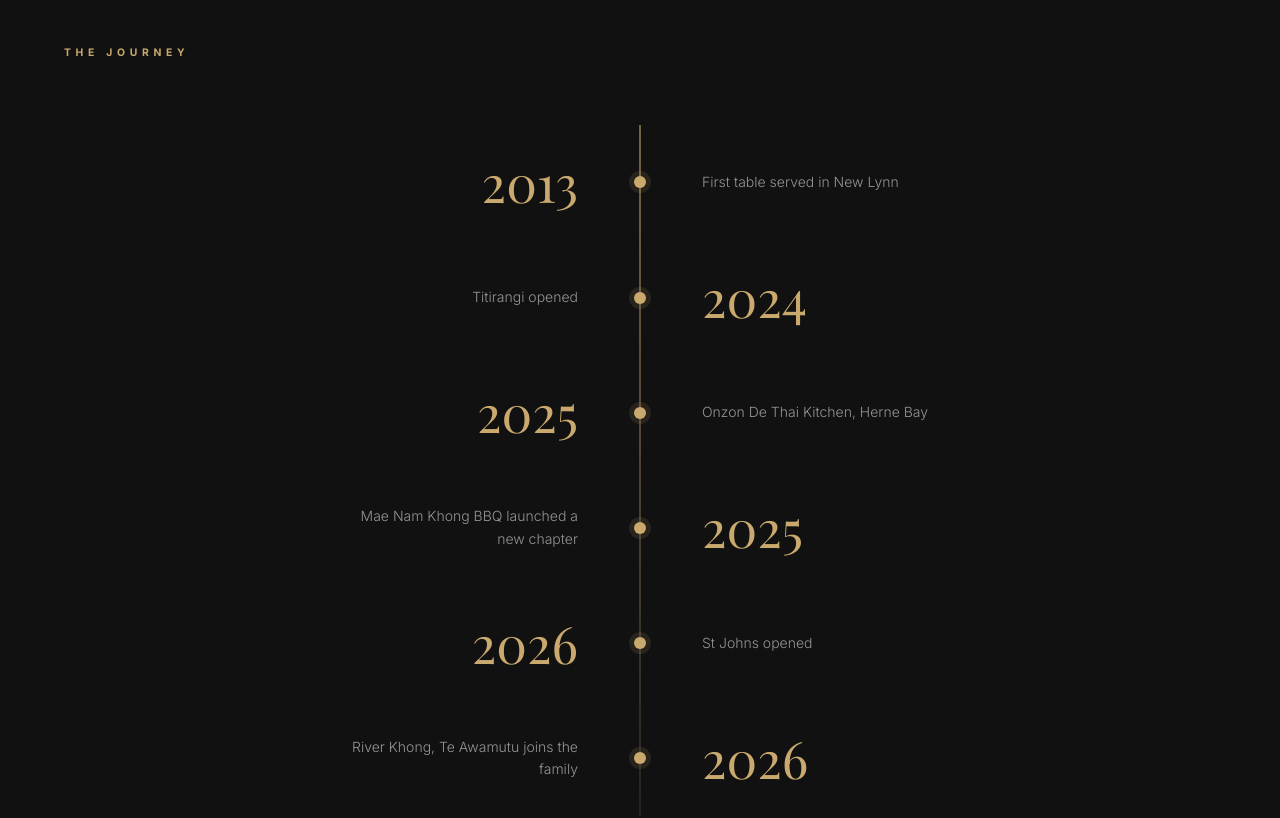
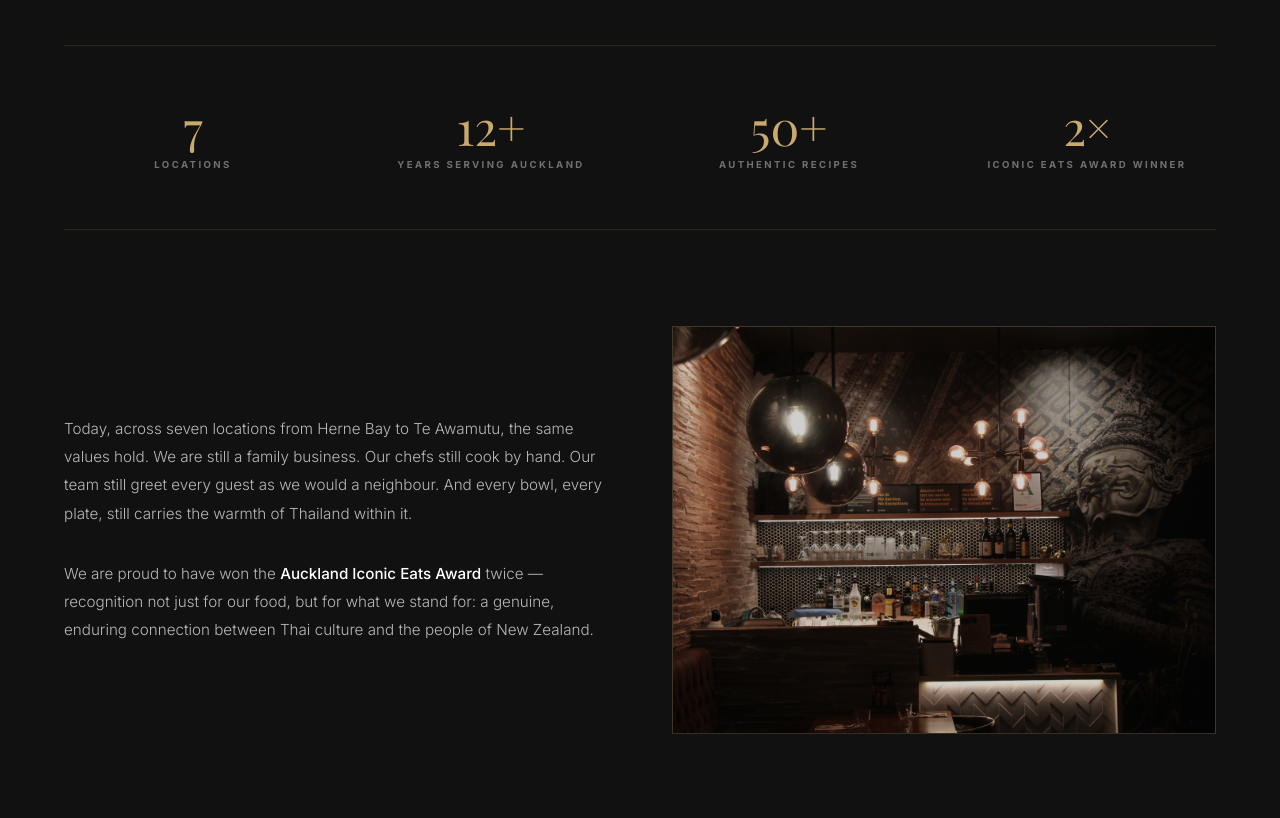
Before and after one commit to poploc-c/Maenamkhong, a Next.js app: page / in a window 1280 px wide. Shown: the part 5240-6058 px from the top of the page. Built offline with nearby package versions, Linux system fonts and the light colour scheme.

Commit message:
Remove timeline section from OurStory
Removed milestones timeline and related logic from OurStory component.

```diff
--- a/app/components/OurStory.tsx
+++ b/app/components/OurStory.tsx
@@ -3,15 +3,6 @@
 import { useEffect, useRef } from "react";
 import Image from "next/image";
 import { blurDataURL } from "../lib/shimmer";
-
-const milestones = [
-  { year: "2013", label: "First table served in New Lynn" },
-  { year: "2024", label: "Titirangi opened" },
-  { year: "2025", label: "Onzon De Thai Kitchen, Herne Bay" },
-  { year: "2025", label: "Mae Nam Khong BBQ launched a new chapter" },
-  { year: "2026", label: "St Johns opened" },
-  { year: "2026", label: "River Khong, Te Awamutu joins the family" },
-];
 
 const stats = [
   { value: "7", label: "Locations" },
@@ -21,25 +12,8 @@ const stats = [
 ];
 
 export default function OurStory() {
-  const lineRef = useRef<HTMLDivElement>(null);
   const statsRef = useRef<HTMLDivElement>(null);
   const statsAnimated = useRef(false);
-
-  useEffect(() => {
-    const el = lineRef.current;
-    if (!el) return;
-    const observer = new IntersectionObserver(
-      ([entry]) => {
-        if (entry.isIntersecting) {
-          el.classList.add("story-line-active");
-          observer.unobserve(el);
-        }
-      },
-      { threshold: 0.2 }
-    );
-    observer.observe(el);
-    return () => observer.disconnect();
-  }, []);
 
   useEffect(() => {
     const container = statsRef.current;
@@ -175,100 +149,6 @@ export default function OurStory() {
           </div>
         </div>
 
-        {/* Alternating editorial timeline */}
-        <div className="mb-24 lg:mb-32">
-          <p
-            className="text-[0.65rem] uppercase tracking-[0.45em] font-bold mb-16 reveal-on-scroll"
-            style={{ color: "#C9A96E" }}
-          >
-            The Journey
-          </p>
-
-          <div className="relative">
-            {/* Center spine — desktop only */}
-            <div
-              className="absolute left-1/2 top-0 bottom-0 w-px bg-white/10 hidden lg:block"
-              style={{ transform: "translateX(-50%)" }}
-            />
-            <div
-              ref={lineRef}
-              className="story-line absolute left-1/2 top-0 w-px hidden lg:block"
-              style={{
-                height: 0,
-                transform: "translateX(-50%)",
-                background: "linear-gradient(to bottom, #C9A96E, rgba(201,169,110,0.1))",
-              }}
-            />
-
-            {milestones.map((m, i) => {
-              const isLeft = i % 2 === 0;
-              return (
-                <div
-                  key={i}
-                  className={`reveal-on-scroll reveal-delay-${(i % 3) + 1}`}
-                >
-                  {/* Desktop — alternating layout */}
-                  <div className="hidden lg:grid lg:grid-cols-[1fr_auto_1fr] items-center py-8">
-                    {/* Left column */}
-                    <div className="text-right pr-14">
-                      {isLeft ? (
-                        <p
-                          className="font-display font-light leading-none"
-                          style={{ fontSize: "clamp(2.5rem, 4vw, 3.5rem)", color: "#C9A96E" }}
-                        >
-                          {m.year}
-                        </p>
-                      ) : (
-                        <p className="text-white/55 text-sm font-light leading-relaxed ml-auto max-w-[240px]">
-                          {m.label}
-                        </p>
-                      )}
-                    </div>
-
-                    {/* Center dot */}
-                    <div
-                      className="relative z-10 w-3 h-3 rounded-full flex-shrink-0"
-                      style={{
-                        backgroundColor: "#C9A96E",
-                        boxShadow: "0 0 0 5px rgba(201,169,110,0.12)",
-                      }}
-                    />
-
-                    {/* Right column */}
-                    <div className="text-left pl-14">
-                      {isLeft ? (
-                        <p className="text-white/55 text-sm font-light leading-relaxed max-w-[240px]">
-                          {m.label}
-                        </p>
-                      ) : (
-                        <p
-                          className="font-display font-light leading-none"
-                          style={{ fontSize: "clamp(2.5rem, 4vw, 3.5rem)", color: "#C9A96E" }}
-                        >
-                          {m.year}
-                        </p>
-                      )}
-                    </div>
-                  </div>
-
-                  {/* Mobile — simple left-aligned list */}
-                  <div className="lg:hidden flex gap-6 items-start py-5 border-b border-white/10">
-                    <p
-                      className="font-display font-light leading-none flex-shrink-0 w-[4.5rem]"
-                      style={{ fontSize: "1.9rem", color: "#C9A96E" }}
-                    >
-                      {m.year}
-                    </p>
-                    <p className="text-white/60 text-sm font-light leading-relaxed pt-1">
-                      {m.label}
-                    </p>
-                  </div>
-                </div>
-              );
-            })}
-          </div>
-        </div>
-
         {/* Stats row */}
         <div
           ref={statsRef}
@@ -335,4 +215,4 @@ export default function OurStory() {
       </div>
     </section>
   );
-      }
+}
```
